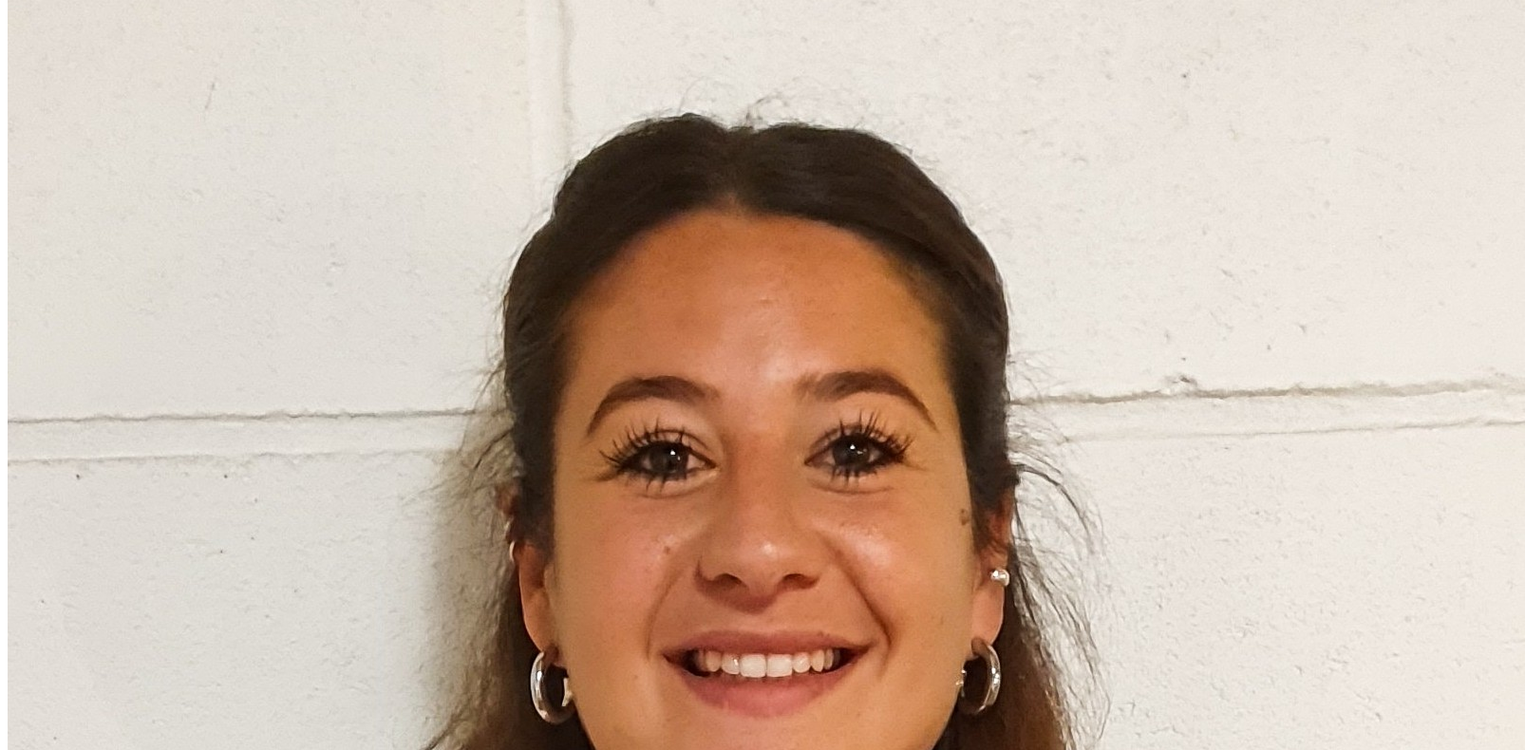
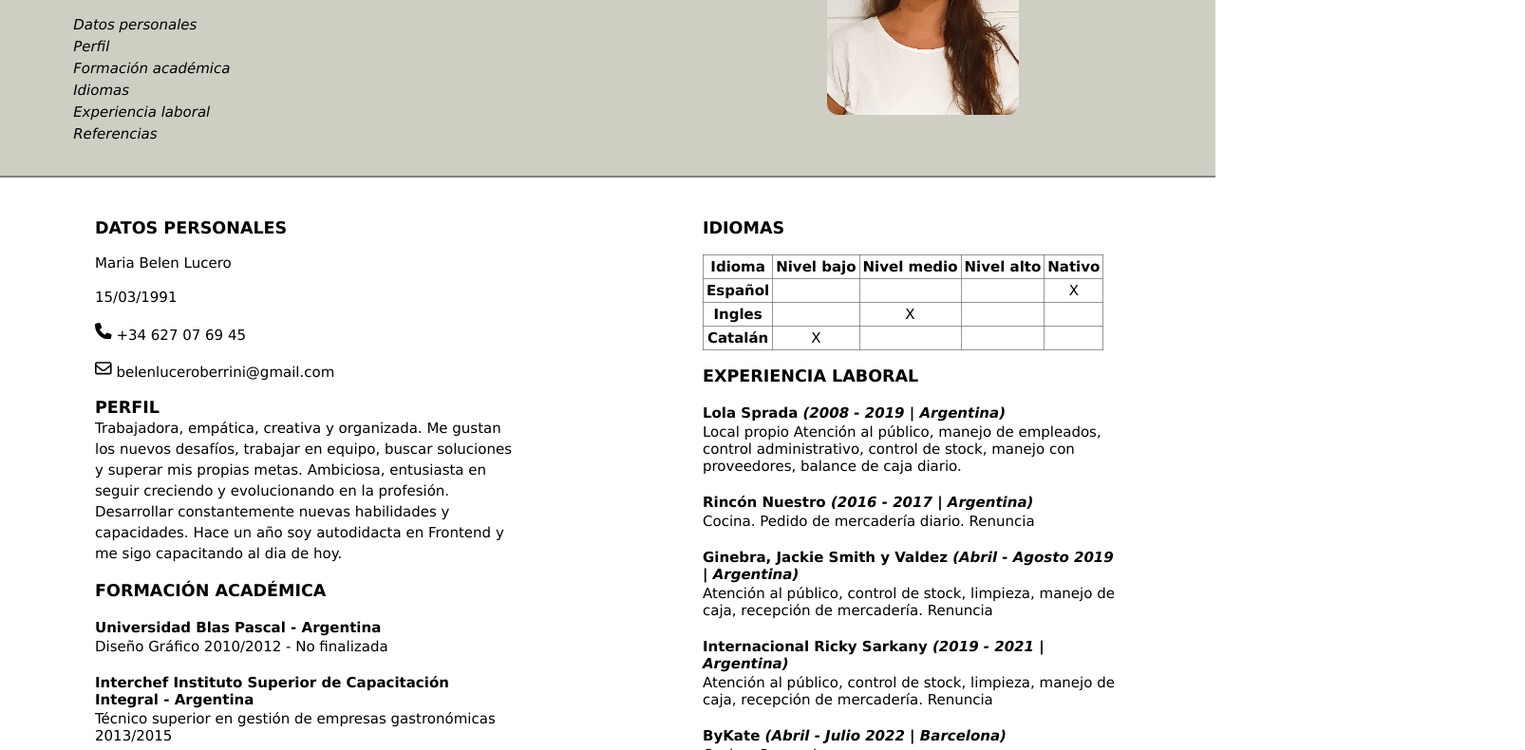
Before and after one commit to beluceroberrini/cursofrontendUOC, a plain HTML site: page index.html in a window 1280 px wide. Shown: the part 199-989 px from the top of the page at 95% size, 1606 px wide, since content can reach past the window. Drawn offline with Linux system fonts and the light colour scheme.

Commit message:
estructura y css finalizado

```diff
--- a/index.html
+++ b/index.html
@@ -5,24 +5,66 @@
     <meta charset="UTF-8">
     <meta http-equiv="X-UA-Compatible" content="IE=edge">
     <meta name="viewport" content="width=device-width, initial-scale=1.0">
-    <link rel="stylesheet" href="https://cdnjs.cloudflare.com/ajax/libs/font-awesome/6.2.1/css/all.min.css"
-        integrity="sha512-MV7K8+y+gLIBoVD59lQIYicR65iaqukzvf/nwasF0nqhPay5w/9lJmVM2hMDcnK1OnMGCdVK+iQrJ7lzPJQd1w=="
-        crossorigin="anonymous" referrerpolicy="no-referrer" />
+    <link rel="stylesheet" href="/style.css">
+    <link rel="stylesheet" href="https://use.fontawesome.com/releases/v5.15.4/css/all.css" integrity="sha384-DyZ88mC6Up2uqS4h/KRgHuoeGwBcD4Ng9SiP4dIRy0EXTlnuz47vAwmeGwVChigm" crossorigin="anonymous"/>
+    <script src="https://cdnjs.cloudflare.com/ajax/libs/font-awesome/6.2.1/css/all.min.css"></script>
+    <script src="https://cdnjs.cloudflare.com/ajax/libs/font-awesome/6.2.1/css/all.css"></script>
     <title>Curriculum Vitae</title>
 </head>
 
 <body>
+
     <header>
         <div>
             <h1>Maria Belen Lucero</h1>
             <h2>Front-end Developer</h2>
+
+            <div class="nav-list">
+                <ul>
+                    <a href="#datos">
+                        <li>Datos personales</li>
+                    </a>
+                    <a href="#perfil">
+                        <li>Perfil</li>
+                    </a>
+                    <a href="#formacion">
+                        <li>Formación académica</li>
+                    </a>
+                    <a href="#idiomas">
+                        <li>Idiomas</li>
+                    </a>
+                    <a href="#experiencia">
+                        <li>Experiencia laboral</li>
+                    </a>
+                    <a href="#referencias">
+                        <li>Referencias</li>
+                    </a>
+                </ul>
+            </div>
         </div>
         <picture>
-            <img src="./imagenes/yoCV.jpg" alt="Maria Belen Lucero">
+            <img src="./imagenes/yoCV2.png" alt="Maria Belen Lucero">
         </picture>
+
     </header>
+
+    <div class="container">
         <section>
-        <article id="articuloPerfil">
+            <article id="datos">
+                <h3>DATOS PERSONALES</h3>
+                <br>
+                <span>Maria Belen Lucero</span>
+                <br><br>
+                <span>15/03/1991</span>
+                <br><br>
+                <svg xmlns="http://www.w3.org/2000/svg" viewBox="0 0 512 512"><!--! Font Awesome Pro 6.2.1 by @fontawesome - https://fontawesome.com License - https://fontawesome.com/license (Commercial License) Copyright 2022 Fonticons, Inc. --><path d="M164.9 24.6c-7.7-18.6-28-28.5-47.4-23.2l-88 24C12.1 30.2 0 46 0 64C0 311.4 200.6 512 448 512c18 0 33.8-12.1 38.6-29.5l24-88c5.3-19.4-4.6-39.7-23.2-47.4l-96-40c-16.3-6.8-35.2-2.1-46.3 11.6L304.7 368C234.3 334.7 177.3 277.7 144 207.3L193.3 167c13.7-11.2 18.4-30 11.6-46.3l-40-96z"/></svg>
+                <span><i class="fa-thin fa-square-phone"></i>+34 627 07 69 45</span>
+                <br><br>
+                <svg xmlns="http://www.w3.org/2000/svg" viewBox="0 0 512 512"><!--! Font Awesome Pro 6.2.1 by @fontawesome - https://fontawesome.com License - https://fontawesome.com/license (Commercial License) Copyright 2022 Fonticons, Inc. --><path d="M64 112c-8.8 0-16 7.2-16 16v22.1L220.5 291.7c20.7 17 50.4 17 71.1 0L464 150.1V128c0-8.8-7.2-16-16-16H64zM48 212.2V384c0 8.8 7.2 16 16 16H448c8.8 0 16-7.2 16-16V212.2L322 328.8c-38.4 31.5-93.7 31.5-132 0L48 212.2zM0 128C0 92.7 28.7 64 64 64H448c35.3 0 64 28.7 64 64V384c0 35.3-28.7 64-64 64H64c-35.3 0-64-28.7-64-64V128z"/></svg>
+                <span>belenluceroberrini@gmail.com</span>
+            </article>
+
+            <article id="perfil">
                 <h3>PERFIL</h3>
                 <p>Trabajadora, empática, creativa y organizada.
                     Me gustan los nuevos desafíos, trabajar en
@@ -33,7 +75,8 @@
                     habilidades y capacidades.
                     Hace un año soy autodidacta en Frontend y me sigo capacitando al dia de hoy.</p>
             </article>
-        <article id="articuloFormacion">
+
+            <article id="formacion">
                 <h3>FORMACIÓN ACADÉMICA</h3>
                 <div>
                     <h4>Universidad Blas Pascal - Argentina</h4>
@@ -58,70 +101,91 @@
                     </p>
                 </div>
             </article>
+        </section>
 
-        <article id="articulos">
+        <section>
+            <article id="idiomas">
                 <h3>IDIOMAS</h3>
+                <br>
+                <table class="tabla">
+                    <tr>
+                      <th>Idioma</th>
+                      <th>Nivel bajo</th>
+                      <th>Nivel medio</th>
+                      <th>Nivel alto</th>
+                      <th>Nativo</th>
+                    </tr>
+                    <tr>
+                      <th>Español</th>
+                      <td></td>
+                      <td></td>
+                      <td></td>
+                      <td>X</td>
+                    </tr>
+                    <tr>
+                      <th>Ingles</th>
+                      <td></td>
+                      <td>X</td>
+                      <td></td>
+                      <td></td>
+                    </tr>
+                    <tr>
+                      <th>Catalán</th>
+                      <td>X</td>
+                      <td></td>
+                      <td></td>
+                      <td></td>
+                    </tr>
+                  </table>
+            </article>
 
-
-
-        </article>
-        <article id="articulos">
-            <h3>CONTACTO</h3>
-            <p><i class="fa-light fa-circle-phone-flip"></i>+34 627 07 69 45</p>
-            <p><i class="fa-light fa-envelope"></i>belenluceroberrini@gmail.com</p>
-
-
-        </article>
-        <article id="articulos">
+            <article id="experiencia">
                 <h3>EXPERIENCIA LABORAL</h3>
                 <div class="work">
-                <h4>Lola Sprada | 2008 - 2019 | Argentina</h4>
+                    <h4>Lola Sprada <i>(2008 - 2019 | Argentina)</i></h4>
                     <p>Local propio
                         Atención al público, manejo de empleados, control
                         administrativo, control de stock, manejo con
                         proveedores, balance de caja diario.</p>
                 </div>
                 <div class="work">
-                <h4>Rincón Nuestro | 2016 - 2017 | Argentina</h4>
+                    <h4>Rincón Nuestro <i>(2016 - 2017 | Argentina)</i></h4>
                     <p>Cocina. Pedido de mercadería diario.
                         Renuncia</p>
                 </div>
                 <div class="work">
-                <h4>Ginebra, Jackie Smith y Valdez | Abril -
-                    Agosto 2019 | Argentina</h4>
+                    <h4>Ginebra, Jackie Smith y Valdez <i>(Abril -
+                        Agosto 2019 | Argentina)</i></h4>
                     <p>Atención al público, control de stock, limpieza, manejo de
                         caja, recepción de mercadería.
                         Renuncia</p>
                 </div>
                 <div class="work">
-                <h4>Internacional Ricky Sarkany | 2019 - 2021
-                    | Argentina</h4>
+                    <h4>Internacional Ricky Sarkany <i>(2019 - 2021
+                        | Argentina)</i></h4>
                     <p>Atención al público, control de stock, limpieza, manejo de
                         caja, recepción de mercadería.
                         Renuncia</p>
                 </div>
                 <div class="work">
-                <h4>ByKate | Abril - Julio 2022 | Barcelona</h4>
+                    <h4>ByKate <i>(Abril - Julio 2022 | Barcelona)</i></h4>
                     <p>Cocina.
                         Renuncia</p>
                 </div>
                 <div class="work">
-                <h4>Yate privado | Julio - Agosto 2022 |
-                    Islas Baleares - Sotogrande</h4>
+                    <h4>Yate privado <i>(Julio - Agosto 2022 |
+                        Islas Baleares - Sotogrande)</i></h4>
                     <p>Trabajo temporal. Cocina. Marinera.</p>
                 </div>
-
             </article>
 
-        <article id="articulos">
+            <article id="referencias">
                 <h3>REFERENCIAS</h3>
-
-
+                <p>Disponibles bajo petición.</p>
             </article>
         </section>
+    </div>
 
 </body>
 
-
-
 </html>
--- /dev/null
+++ b/style.css
@@ -0,0 +1,78 @@
+body{
+    margin: 0;
+    padding: 0;
+    font-family: Verdana, Geneva, Tahoma, sans-serif;
+    font-size: 15px;
+    margin-bottom: 100px;
+}
+header{
+    display: flex;
+    justify-content: space-around;
+    align-items: center;
+    padding: 20px;
+    border-bottom: 2px solid grey;
+    background-color: rgba(172, 172, 153, 0.587);
+}
+ul{
+    font-style: italic;
+    padding: 0;
+}
+a{
+    text-decoration:none;
+}
+li{
+    margin: 5px;
+    list-style: none;
+    color: black;
+}
+li:hover{
+    color:rgb(95, 47, 47);
+    font-size: 17px;
+}
+.container{
+    display: flex;
+    justify-content: space-around;
+    margin-top: 25px;
+}
+section{
+    width: 55vh;
+}
+#perfil{
+    line-height: 22px;
+}
+img{
+    width: 60%;
+    border-radius: 12px;
+}
+
+h1{
+    font-size: 8vh;
+    color: rgb(61, 55, 55);
+    margin-bottom: 0;
+}
+h2{
+    font-size: 5vh;
+    color: rgb(108, 98, 98);
+    margin-top: 0;
+}
+h3{
+    margin-bottom: 0;
+}
+h4{
+    margin-bottom: 2px;
+}
+p{
+    margin:0;
+    padding: 0;
+}
+.tabla{
+    border-collapse: collapse;
+}
+tr, th, td{
+    border: 1px solid rgba(117, 116, 116, 0.761);
+    padding: 3px;
+    text-align: center;
+}
+svg{
+    width: 4%;
+}
```
Also changed, not shown: imagenes/yoCV2.png (added). Lines whose indentation alone changed are shown as unchanged.
